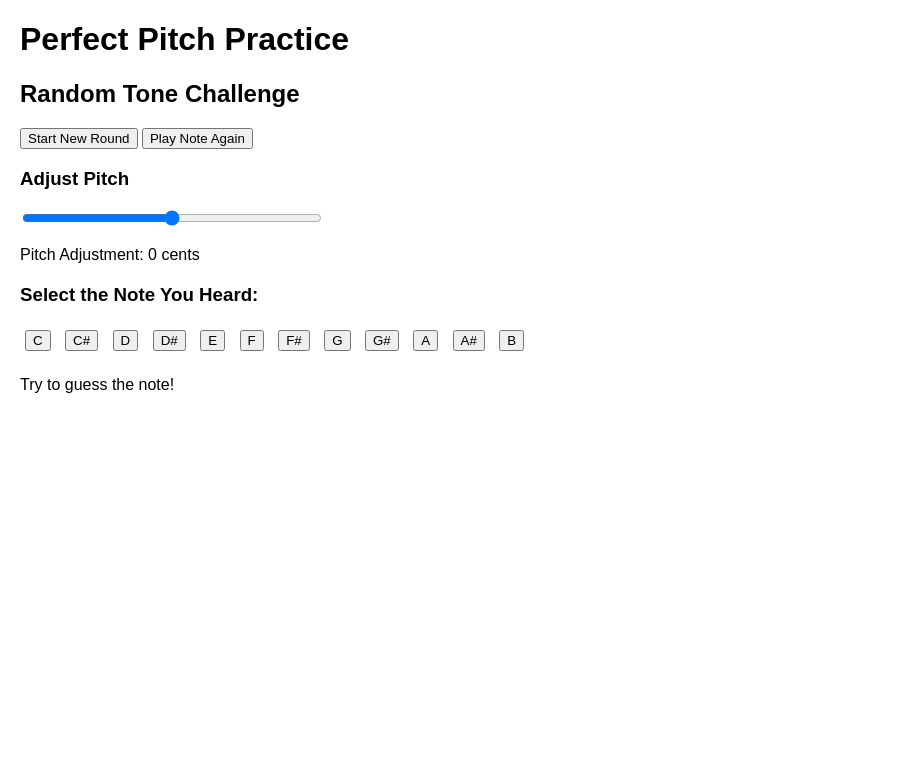
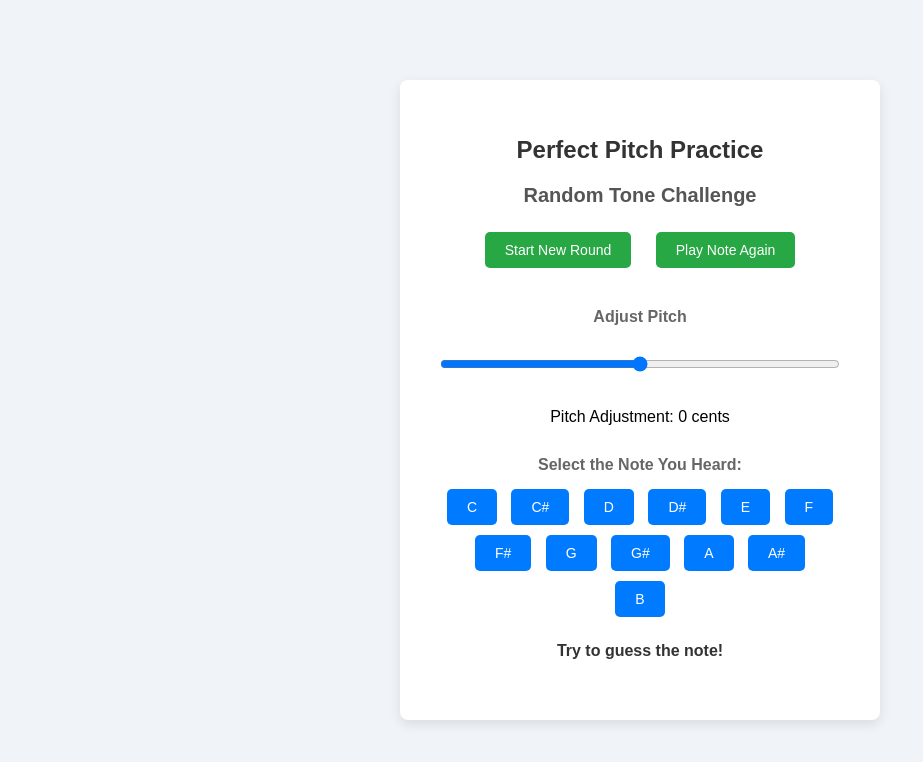
Before and after one commit to PatrikSjolin/PerfectPitch, a plain HTML site: page index.html in a window 1280 px wide. Both pictures are taken after a click on the button "Start New Round". Shown: the whole page, without its empty margins (0-923 px from the left). Drawn offline with Linux system fonts and the light colour scheme.

Commit message:
adding style and script and separating them into files

```diff
--- a/index.html
+++ b/index.html
@@ -4,30 +4,11 @@
     <meta charset="UTF-8">
     <meta name="viewport" content="width=device-width, initial-scale=1.0">
     <title>Perfect Pitch Practice</title>
-    <style>
-        body {
-            font-family: Arial, sans-serif;
-            margin: 20px;
-        }
-        .slider {
-            width: 300px;
-        }
-        .note-buttons {
-            margin: 20px 0;
-        }
-        .note-buttons button {
-            margin: 5px;
-        }
-        #feedback {
-            margin-top: 20px;
-        }
-        #success-rate {
-            margin-top: 10px;
-        }
-    </style>
+    <link rel="stylesheet" href="style.css">
 </head>
 <body>
 
+    <div class="container">
         <h1>Perfect Pitch Practice</h1>
 
         <h2>Random Tone Challenge</h2>
@@ -56,103 +37,9 @@
 
         <p id="feedback"></p>
         <p id="success-rate"></p>
+    </div>
 
-    <script>
-        let context = new (window.AudioContext || window.webkitAudioContext)();
-        let currentTone = null;  // Store the random tone to compare with user's guess
-        let attempts = 0;        // Number of attempts to guess correctly
-        let correctGuesses = 0;  // Number of correct guesses
-        let totalRounds = 0;     // Total rounds played
-
-        // Chromatic scale frequencies (A4 as reference)
-        const chromaticScale = [
-            { note: 'C', frequency: 261.63 },
-            { note: 'C#', frequency: 277.18 },
-            { note: 'D', frequency: 293.66 },
-            { note: 'D#', frequency: 311.13 },
-            { note: 'E', frequency: 329.63 },
-            { note: 'F', frequency: 349.23 },
-            { note: 'F#', frequency: 369.99 },
-            { note: 'G', frequency: 392.00 },
-            { note: 'G#', frequency: 415.30 },
-            { note: 'A', frequency: 440.00 },
-            { note: 'A#', frequency: 466.16 },
-            { note: 'B', frequency: 493.88 }
-        ];
-
-        // Function to get the frequency of a note
-        function getFrequency(note) {
-            for (let i = 0; i < chromaticScale.length; i++) {
-                if (chromaticScale[i].note === note) {
-                    return chromaticScale[i].frequency;
-                }
-            }
-            return 440.00; // Default to A4 if not found
-        }
-
-        // Play a random tone from the chromatic scale
-        function playRandomTone() {
-            let randomIndex = Math.floor(Math.random() * chromaticScale.length);
-            currentTone = chromaticScale[randomIndex]; // Store the current random tone
-            let pitchAdjustment = document.getElementById('pitch-slider').value;
-            let frequency = currentTone.frequency * Math.pow(2, pitchAdjustment / 1200);
-
-            attempts = 0; // Reset attempts for the new round
-            document.getElementById('feedback').innerText = "Try to guess the note!";
-            document.getElementById('playAgainButton').disabled = false; // Enable play again button
-
-            playTone(frequency);
-        }
-
-        // Play the current tone again
-        function playCurrentTone() {
-            if (currentTone) {
-                let pitchAdjustment = document.getElementById('pitch-slider').value;
-                let frequency = currentTone.frequency * Math.pow(2, pitchAdjustment / 1200);
-                playTone(frequency);
-            }
-        }
-
-        // General function to play a tone
-        function playTone(frequency) {
-            let oscillator = context.createOscillator();
-            oscillator.type = 'sine';
-            oscillator.frequency.setValueAtTime(frequency, context.currentTime);
-            oscillator.connect(context.destination);
-            oscillator.start();
-            oscillator.stop(context.currentTime + 1); // Play for 2 seconds
-        }
-
-        // Function to handle the user's guess
-        function guessTone(guessedNote) {
-            if (!currentTone) {
-                alert("Please start a new round first!");
-                return;
-            }
-            attempts++; // Increment attempts for each guess
-            if (guessedNote === currentTone.note) {
-                correctGuesses++;
-                totalRounds++;
-                document.getElementById('feedback').innerText = "Correct! The note was " + currentTone.note + ". Start a new round!";
-                updateSuccessRate();
-                document.getElementById('playAgainButton').disabled = false; // Disable play again after correct guess
-                //currentTone = null; // Reset the current tone for a new round
-            } else {
-                document.getElementById('feedback').innerText = "Incorrect. Try again!";
-            }
-        }
-
-        // Update the success rate based on rounds and correct guesses
-        function updateSuccessRate() {
-            let successRate = ((correctGuesses / totalRounds) * 100).toFixed(2);
-            document.getElementById('success-rate').innerText = "Success Rate: " + successRate + "% (Rounds: " + totalRounds + ")";
-        }
-
-        // Update the pitch adjustment display
-        document.getElementById('pitch-slider').oninput = function () {
-            document.getElementById('pitch-value').innerText = this.value;
-        }
-    </script>
+    <script src="script.js"></script>
 
 </body>
 </html>
--- /dev/null
+++ b/script.js
@@ -0,0 +1,94 @@
+let context = new (window.AudioContext || window.webkitAudioContext)();
+let currentTone = null;  // Store the random tone to compare with user's guess
+let attempts = 0;        // Number of attempts to guess correctly
+let correctGuesses = 0;  // Number of correct guesses
+let totalRounds = 0;     // Total rounds played
+
+// Chromatic scale frequencies (A4 as reference)
+const chromaticScale = [
+    { note: 'C', frequency: 261.63 },
+    { note: 'C#', frequency: 277.18 },
+    { note: 'D', frequency: 293.66 },
+    { note: 'D#', frequency: 311.13 },
+    { note: 'E', frequency: 329.63 },
+    { note: 'F', frequency: 349.23 },
+    { note: 'F#', frequency: 369.99 },
+    { note: 'G', frequency: 392.00 },
+    { note: 'G#', frequency: 415.30 },
+    { note: 'A', frequency: 440.00 },
+    { note: 'A#', frequency: 466.16 },
+    { note: 'B', frequency: 493.88 }
+];
+
+// Function to get the frequency of a note
+function getFrequency(note) {
+    for (let i = 0; i < chromaticScale.length; i++) {
+        if (chromaticScale[i].note === note) {
+            return chromaticScale[i].frequency;
+        }
+    }
+    return 440.00; // Default to A4 if not found
+}
+
+// Play a random tone from the chromatic scale
+function playRandomTone() {
+    let randomIndex = Math.floor(Math.random() * chromaticScale.length);
+    currentTone = chromaticScale[randomIndex]; // Store the current random tone
+    let pitchAdjustment = document.getElementById('pitch-slider').value;
+    let frequency = currentTone.frequency * Math.pow(2, pitchAdjustment / 1200);
+
+    attempts = 0; // Reset attempts for the new round
+    document.getElementById('feedback').innerText = "Try to guess the note!";
+    document.getElementById('playAgainButton').disabled = false; // Enable play again button
+
+    playTone(frequency);
+}
+
+// Play the current tone again
+function playCurrentTone() {
+    if (currentTone) {
+        let pitchAdjustment = document.getElementById('pitch-slider').value;
+        let frequency = currentTone.frequency * Math.pow(2, pitchAdjustment / 1200);
+        playTone(frequency);
+    }
+}
+
+// General function to play a tone
+function playTone(frequency) {
+    let oscillator = context.createOscillator();
+    oscillator.type = 'sine';
+    oscillator.frequency.setValueAtTime(frequency, context.currentTime);
+    oscillator.connect(context.destination);
+    oscillator.start();
+    oscillator.stop(context.currentTime + 2); // Play for 2 seconds
+}
+
+// Function to handle the user's guess
+function guessTone(guessedNote) {
+    if (!currentTone) {
+        alert("Please start a new round first!");
+        return;
+    }
+    attempts++; // Increment attempts for each guess
+    if (guessedNote === currentTone.note) {
+        correctGuesses++;
+        totalRounds++;
+        document.getElementById('feedback').innerText = "Correct! The note was " + currentTone.note + ". Start a new round!";
+        updateSuccessRate();
+        document.getElementById('playAgainButton').disabled = true; // Disable play again after correct guess
+        currentTone = null; // Reset the current tone for a new round
+    } else {
+        document.getElementById('feedback').innerText = "Incorrect. Try again!";
+    }
+}
+
+// Update the success rate based on rounds and correct guesses
+function updateSuccessRate() {
+    let successRate = ((correctGuesses / totalRounds) * 100).toFixed(2);
+    document.getElementById('success-rate').innerText = "Success Rate: " + successRate + "% (Rounds: " + totalRounds + ")";
+}
+
+// Update the pitch adjustment display
+document.getElementById('pitch-slider').oninput = function () {
+    document.getElementById('pitch-value').innerText = this.value;
+}
--- /dev/null
+++ b/style.css
@@ -0,0 +1,85 @@
+body {
+    font-family: Arial, sans-serif;
+    margin: 0;
+    padding: 0;
+    height: 100vh;
+    display: flex;
+    justify-content: center;
+    align-items: center;
+    background-color: #f0f4f8;
+}
+
+.container {
+    background-color: white;
+    border-radius: 8px;
+    padding: 40px;
+    box-shadow: 0 4px 12px rgba(0, 0, 0, 0.1);
+    text-align: center;
+    width: 400px;
+}
+
+h1 {
+    font-size: 24px;
+    margin-bottom: 20px;
+    color: #333;
+}
+
+h2 {
+    font-size: 20px;
+    margin-bottom: 15px;
+    color: #555;
+}
+
+h3 {
+    font-size: 16px;
+    margin-top: 30px;
+    margin-bottom: 10px;
+    color: #666;
+}
+
+.slider {
+    width: 100%;
+    margin: 20px 0;
+}
+
+.note-buttons button {
+    margin: 5px;
+    padding: 10px 20px;
+    border: none;
+    border-radius: 5px;
+    background-color: #007bff;
+    color: white;
+    font-size: 14px;
+    cursor: pointer;
+    transition: background-color 0.2s;
+}
+
+.note-buttons button:hover {
+    background-color: #0056b3;
+}
+
+button:disabled {
+    background-color: #cccccc;
+    cursor: not-allowed;
+}
+
+#feedback, #success-rate {
+    margin-top: 20px;
+    color: #333;
+    font-weight: bold;
+}
+
+#startButton, #playAgainButton {
+    margin: 10px;
+    padding: 10px 20px;
+    font-size: 14px;
+    border: none;
+    border-radius: 5px;
+    background-color: #28a745;
+    color: white;
+    cursor: pointer;
+}
+
+#startButton:hover, #playAgainButton:hover {
+    background-color: #218838;
+}
```
Lines whose indentation alone changed are shown as unchanged.
